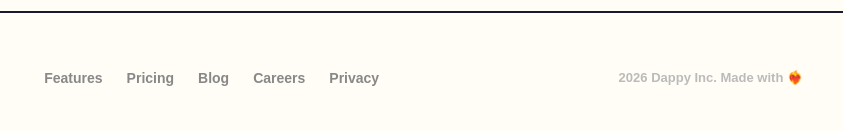
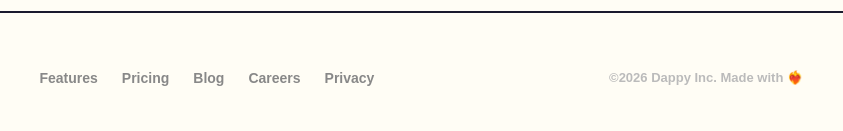
Before and after one commit to Badboyvado/Dappy-Landing-Page, a plain HTML site: page Dappy/index.html in a window 1280 px wide. Shown: the part 5017-5148 px from the top of the page, 393-1236 px from the left. Drawn offline with Linux system fonts and the light colour scheme.

Commit message:
update footer

```diff
--- a/Dappy/index.html
+++ b/Dappy/index.html
@@ -396,7 +396,7 @@
           <a href="#">Privacy</a>
         </li>
       </ul>
-      <p class="footer-copy">2026 Dappy Inc. Made with ❤️‍🔥</p>
+      <p class="footer-copy">©2026 Dappy Inc. Made with ❤️‍🔥</p>
     </footer>
     <script src="script.js"></script>
   </body>
```
